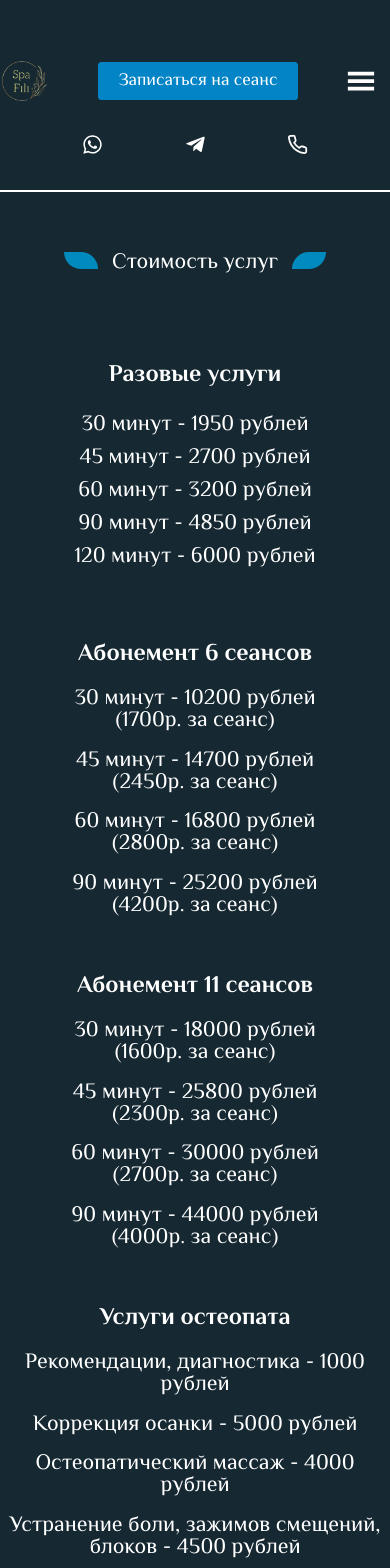
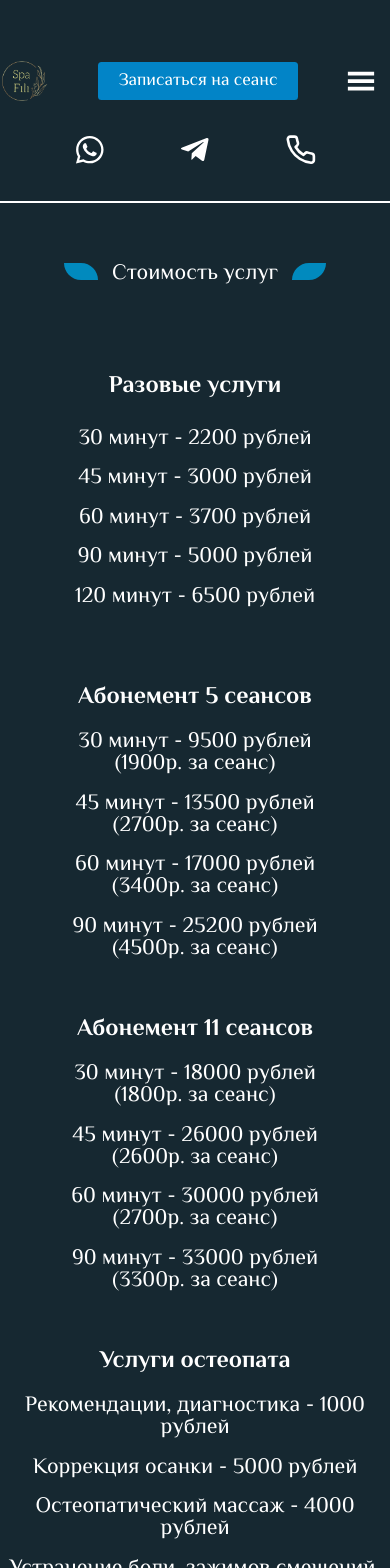
Before and after one commit to DmitryKalashnikov91/spa-fili, a Next.js app: page /catalog in a window 390 px wide. Shown: the top 1568 px of the page. Built offline with nearby package versions, Linux system fonts and the light colour scheme.

Commit message:
replace prices

```diff
--- a/public/data/data.js
+++ b/public/data/data.js
@@ -90,24 +90,24 @@ export const DATA = [
 ]
 
 export const MASS_DATA_PCKG = [
-	{ id: nanoid(6), minutes: 30, price: 1950 },
-	{ id: nanoid(6), minutes: 45, price: 2700 },
-	{ id: nanoid(6), minutes: 60, price: 3200 },
-	{ id: nanoid(6), minutes: 90, price: 4850 },
-	{ id: nanoid(6), minutes: 120, price: 6000 },
+	{ id: nanoid(6), minutes: 30, price: 2200 },
+	{ id: nanoid(6), minutes: 45, price: 3000 },
+	{ id: nanoid(6), minutes: 60, price: 3700 },
+	{ id: nanoid(6), minutes: 90, price: 5000 },
+	{ id: nanoid(6), minutes: 120, price: 6500 },
 ]
 
-export const SIX_DATA_PCKG = [
-	{ id: nanoid(6), minutes: 30, price: 10200, perOne: 1700 },
-	{ id: nanoid(6), minutes: 45, price: 14700, perOne: 2450 },
-	{ id: nanoid(6), minutes: 60, price: 16800, perOne: 2800 },
-	{ id: nanoid(6), minutes: 90, price: 25200, perOne: 4200 },
+export const FIVE_DATA_PCKG = [
+	{ id: nanoid(6), minutes: 30, price: 9500, perOne: 1900 },
+	{ id: nanoid(6), minutes: 45, price: 13500, perOne: 2700 },
+	{ id: nanoid(6), minutes: 60, price: 17000, perOne: 3400 },
+	{ id: nanoid(6), minutes: 90, price: 25200, perOne: 4500 },
 ]
-export const ELEVEN_DATA_PCKG = [
-	{ id: nanoid(6), minutes: 30, price: 18000, perOne: 1600 },
-	{ id: nanoid(6), minutes: 45, price: 25800, perOne: 2300 },
+export const TEN_DATA_PCKG = [
+	{ id: nanoid(6), minutes: 30, price: 18000, perOne: 1800 },
+	{ id: nanoid(6), minutes: 45, price: 26000, perOne: 2600 },
 	{ id: nanoid(6), minutes: 60, price: 30000, perOne: 2700 },
-	{ id: nanoid(6), minutes: 90, price: 44000, perOne: 4000 },
+	{ id: nanoid(6), minutes: 90, price: 33000, perOne: 3300 },
 ]
 export const OSTEO_PCKG = [
 	{
--- a/src/app/catalog/catalog.module.scss
+++ b/src/app/catalog/catalog.module.scss
@@ -23,7 +23,7 @@
 			padding-top: 20px;
 		}
 		&__once {
-			line-height: 150%;
+			line-height: 180%;
 		}
 	}
 }
--- a/src/app/catalog/page.jsx
+++ b/src/app/catalog/page.jsx
@@ -1,8 +1,8 @@
 import {
-	ELEVEN_DATA_PCKG,
+	FIVE_DATA_PCKG,
 	MASS_DATA_PCKG,
 	OSTEO_PCKG,
-	SIX_DATA_PCKG,
+	TEN_DATA_PCKG,
 } from '../../../public/data/data'
 import SubTitle from '../../components/title/subTitle'
 import styles from './catalog.module.scss'
@@ -21,21 +21,21 @@ const Catalog = () => {
 						</li>
 					))}
 				</ul>
-				<h3 className='pb-6 mt-14'>Абонемент 6 сеансов</h3>
+				<h3 className='pb-6 mt-14'>Абонемент 5 сеансов</h3>
 				<ul>
-					{SIX_DATA_PCKG.map(six => (
-						<li className='pb-5' key={six.id}>
-							{six.minutes} минут - {six.price} рублей <br />({six.perOne}р. за
-							сеанс)
+					{FIVE_DATA_PCKG.map(five => (
+						<li className='pb-5' key={five.id}>
+							{five.minutes} минут - {five.price} рублей <br />({five.perOne}р.
+							за сеанс)
 						</li>
 					))}
 				</ul>
 				<h3 className='my-6'>Абонемент 11 сеансов</h3>
 				<ul>
-					{ELEVEN_DATA_PCKG.map(eleven => (
-						<li className='pb-5' key={eleven.id}>
-							{eleven.minutes} минут - {eleven.price} рублей <br />(
-							{eleven.perOne}р. за сеанс)
+					{TEN_DATA_PCKG.map(ten => (
+						<li className='pb-5' key={ten.id}>
+							{ten.minutes} минут - {ten.price} рублей <br />({ten.perOne}р. за
+							сеанс)
 						</li>
 					))}
 				</ul>
--- a/src/components/contacts/Contacts.module.scss
+++ b/src/components/contacts/Contacts.module.scss
@@ -2,7 +2,7 @@
 
 .Contacts {
 	width: 100%;
-	margin-top: 180px;
+	margin-top: 60px;
 	margin-left: 200px;
 	margin-bottom: 90px;
 	display: grid;
--- a/src/components/header/index.jsx
+++ b/src/components/header/index.jsx
@@ -57,7 +57,7 @@ const Header = () => {
 					<HeaderSm />
 				)}
 			</div>
-			<div className='flex  mb-10 -mt-8 justify-evenly md:justify-end md:mr-72 md:gap-32 text-2xl'>
+			<div className='flex  mb-10 -mt-8 justify-evenly md:justify-end md:mr-72 md:gap-32 text-4xl'>
 				<Link
 					className='hover:scale-150'
 					href={'https://wa.me/79689893388'}
--- a/src/components/main/Main.tsx
+++ b/src/components/main/Main.tsx
@@ -7,8 +7,9 @@ const Main = () => {
 			<div className={styles.Main_bg}>
 				<div className={styles.Main_bg__head}>
 					<SubTitle content={'Массажный салон'} color={'white'} />
+					<h1 className='tracking-widest'>СПА Фили</h1>
 				</div>
-				<h1 className='tracking-widest'>СПА Фили</h1>
+				<h2>Профессиональный</h2>
 			</div>
 		</div>
 	)
--- a/src/components/prices/Prices.module.scss
+++ b/src/components/prices/Prices.module.scss
@@ -1,6 +1,6 @@
 @import '../../app/media';
 .Prices {
-	margin-top: 180px;
+	margin-top: 80px;
 	&_content {
 		display: flex;
 		align-items: center;
--- a/src/components/reviews/Reviews.jsx
+++ b/src/components/reviews/Reviews.jsx
@@ -6,7 +6,7 @@ import CustomSlider from './slider/CustomSlider'
 const Reviews = () => {
 	return (
 		<section
-			className='md:mt-36 mt-16 flex flex-col justify-center'
+			className='md:mt-22 mt-16 flex flex-col justify-center'
 			id='reviews'
 		>
 			<SubTitle color={'#018ABE'} content={'Отзывы'} />
--- a/src/components/specialists/Specialists.module.scss
+++ b/src/components/specialists/Specialists.module.scss
@@ -1,7 +1,7 @@
 @import '../../app/media';
 
 .Specialists {
-	margin-top: 180px;
+	margin-top: 60px;
 	:nth-of-type(2n) {
 		flex-direction: row-reverse;
 	}
@@ -14,7 +14,7 @@
 		justify-content: center;
 		align-items: center;
 		width: 900px;
-		margin-top: 90px;
+		margin-top: 10px;
 		img {
 			width: 320px;
 		}
```
Also changed, not shown: src/components/main/Main.module.scss (+8 -6 lines).
